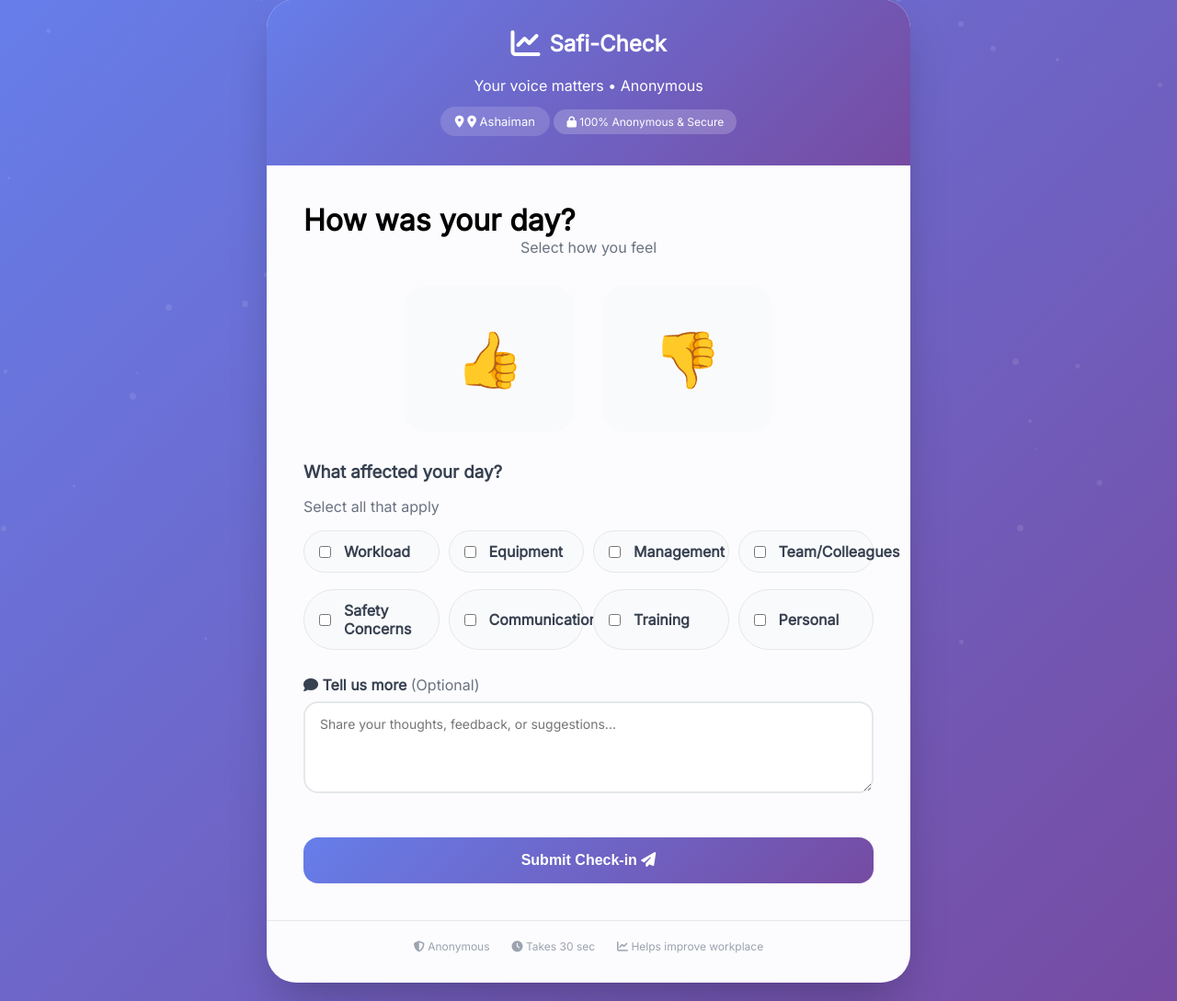
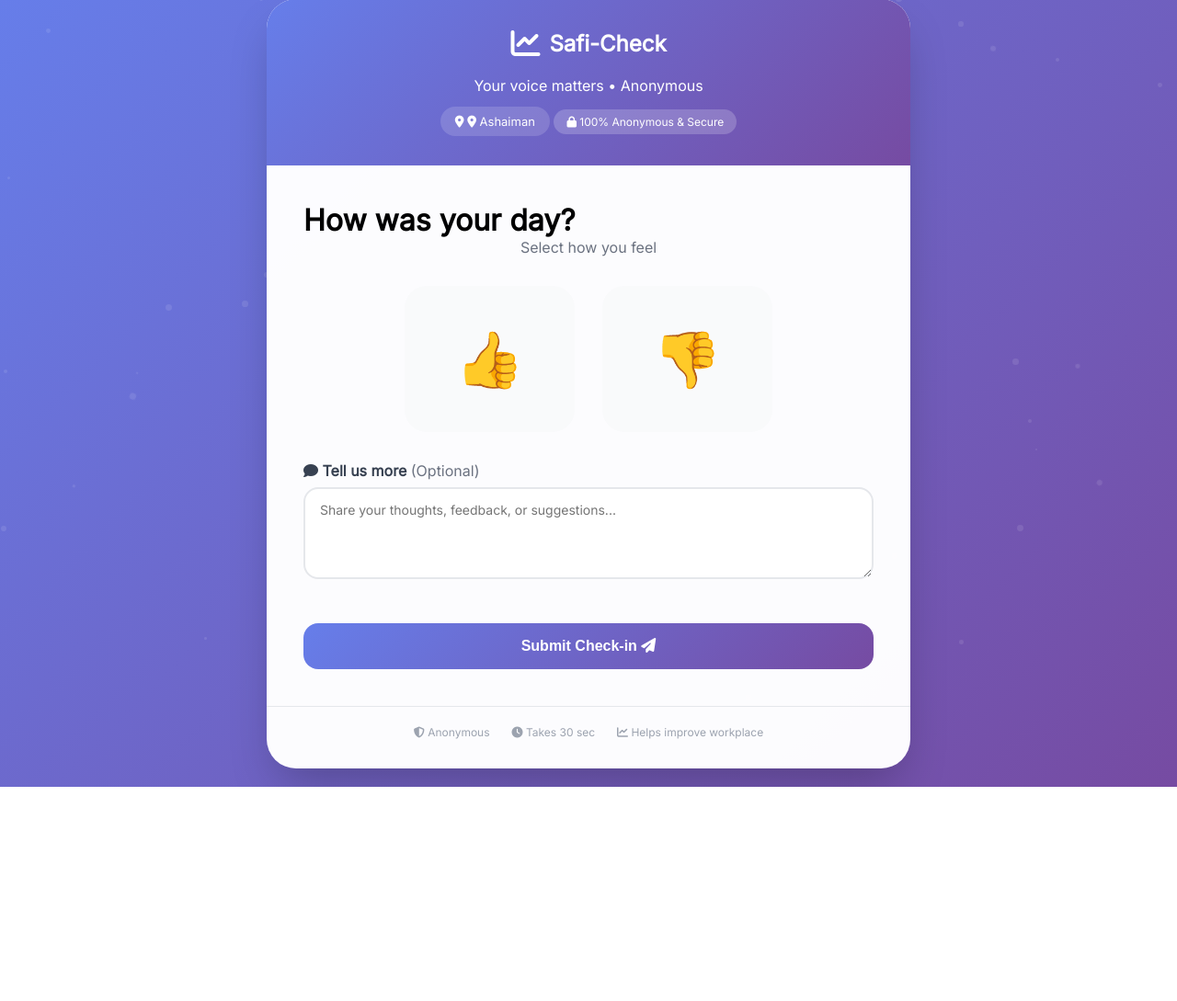
Before and after one commit to Harold-Djah007/safi-check, a Flask app: page / in a window 1280 px wide. Shown: the part 21-1110 px from the top of the page at 92% size. After the commit the page ends 877 px from the top, so only its background shows below. Run offline with Flask 3, Linux system fonts and the light colour scheme.

Commit message:
Disintegration of Mood options
Commented out the issues section in the form.

```diff
--- a/templates/index.html
+++ b/templates/index.html
@@ -254,7 +254,7 @@ textarea:focus { outline: none; border-color: #667eea; }
     <input type="hidden" name="location" id="locationInput">
 
     <!-- What affected your day? - Issues Section -->
-    <div style="margin-top: 20px;">
+    <!--<div style="margin-top: 20px;">
         <h3 style="margin-bottom: 16px; color: #374151;">What affected your day?</h3>
         <p style="color: #6b7280; margin-bottom: 16px;">Select all that apply</p>
         <div class="issues-grid">
@@ -268,7 +268,7 @@ textarea:focus { outline: none; border-color: #667eea; }
             <label class="issue-chip"><input type="checkbox" name="issues" value="Personal"> <span>Personal</span></label>
         </div>
     </div>
-
+-->
     <!-- Comments section - Always visible, optional -->
     <div class="form-group">
         <label><i class="fas fa-comment"></i> Tell us more <span style="color: #6b7280; font-weight: normal;">(Optional)</span></label>
```
